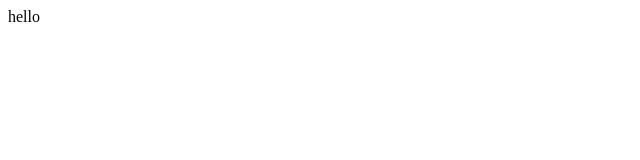
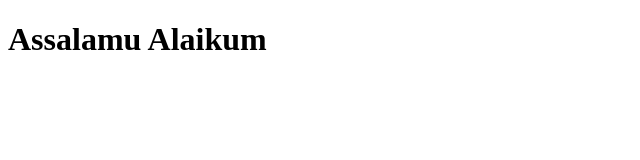
Before and after one commit to abdullah09c/demo, a plain HTML site: page index.html in a window 1280 px wide. Shown: the whole page, without its empty margins (0-640 px from the left). Drawn offline with Linux system fonts and the light colour scheme.

Commit message:
reorganized index file

```diff
--- a/index.html
+++ b/index.html
@@ -1,3 +1,9 @@
-<html>
-    <p>hello</p>
+<!DOCTYPE html>
+<html lang="en">
+    <head>
+        <title>INDEX</title>
+    </head>
+    <body>
+        <h1>Assalamu Alaikum</h1>
+    </body>
 </html>
```
